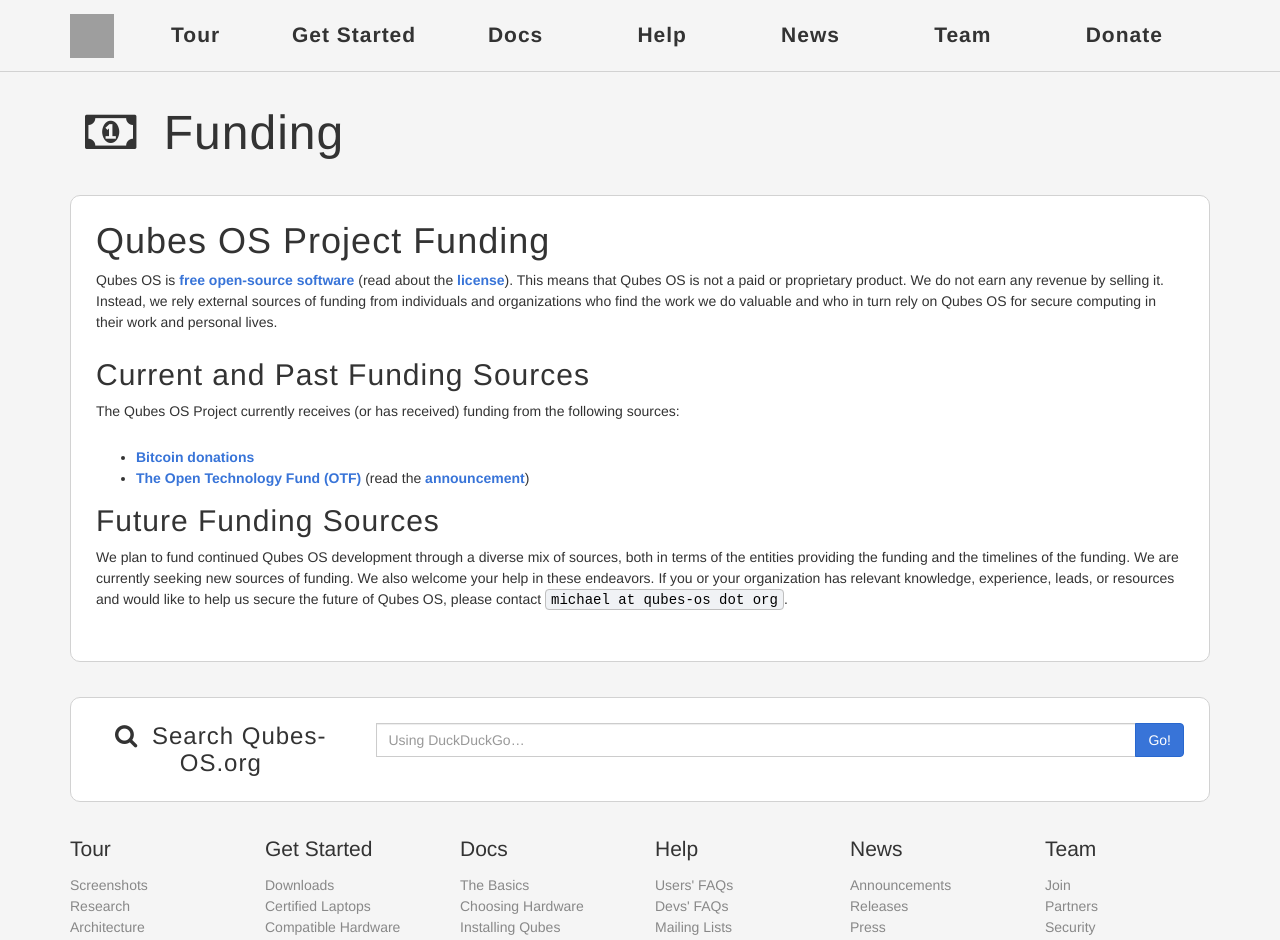
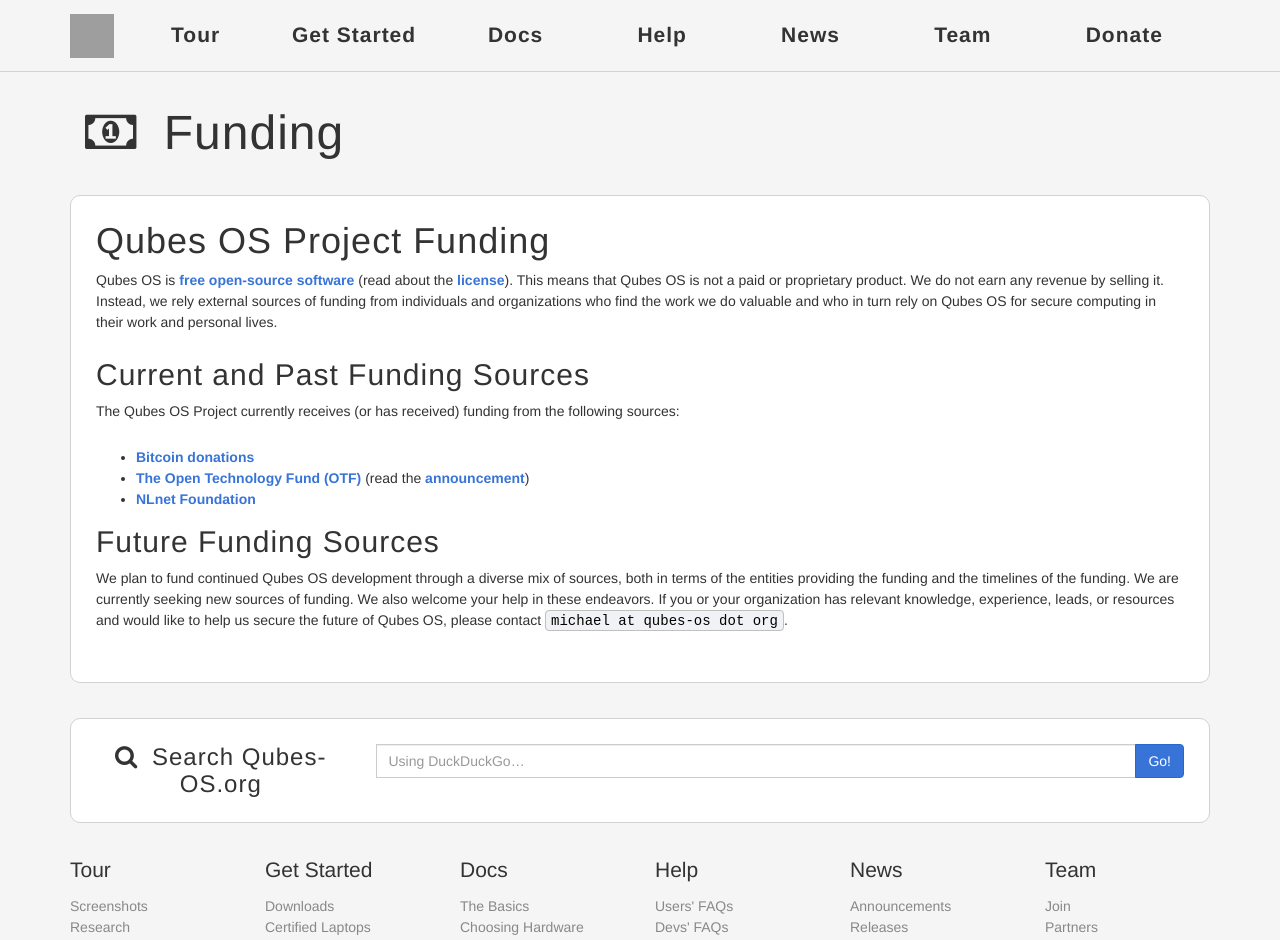
Before and after one commit to QubesOS/qubesos.github.io, a Jekyll site: the page built from pages/funding.md, in a window 1280 px wide. Shown: the top 940 px of the page. Built offline with Jekyll 4.4.1, drawn with Linux system fonts in a browser that asks for light colours; some web fonts are replaced; grey boxes are pictures that could not be loaded.

Commit message:
added nlnet

```diff
--- a/pages/funding.md
+++ b/pages/funding.md
@@ -21,6 +21,7 @@ following sources:
 
  * [Bitcoin donations][donate]
  * [The Open Technology Fund (OTF)][OTF] (read the [announcement])
+ * [NLnet Foundation][nlnet]
 
 Future Funding Sources
 ----------------------
@@ -38,3 +39,4 @@ Qubes OS, please contact `michael at qubes-os dot org`.
 [donate]: /donate/
 [OTF]: https://www.opentech.fund/project/qubes-os
 [announcement]: http://blog.invisiblethings.org/2015/06/04/otf-funding-announcement.html
+[nlnet]: https://nlnet.nl
```
